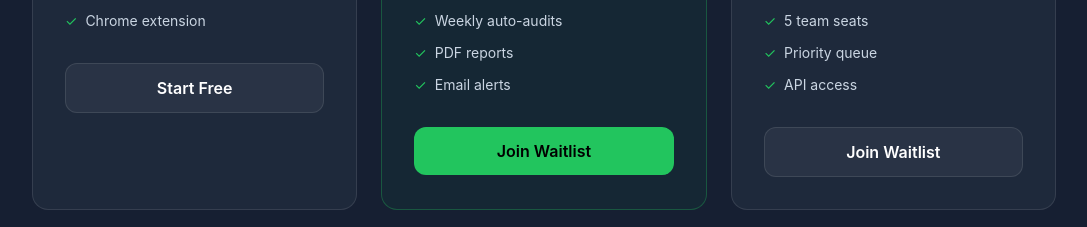
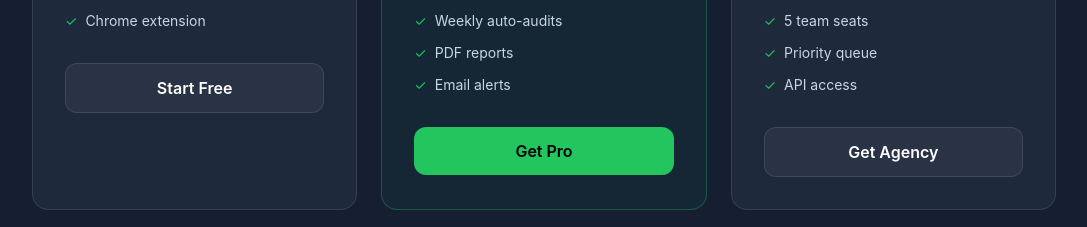
Before and after one commit to rtsubber/Rankpulse, a Next.js app in the folder frontend/: page / in a window 1280 px wide. Shown: the part 1920-2147 px from the top of the page, without its empty margins (96-1183 px from the left). Built offline with nearby package versions, Linux system fonts and the light colour scheme.

Commit message:
Add Stripe payment links to Pro and Agency plans

```diff
--- a/frontend/src/app/page.tsx
+++ b/frontend/src/app/page.tsx
@@ -459,8 +459,8 @@ export default function Home() {
                   "PDF reports",
                   "Email alerts",
                 ],
-                cta: "Join Waitlist",
-                href: "#waitlist",
+                cta: "Get Pro",
+                href: "https://buy.stripe.com/test_14AaEXcvPafh7t3bcr97G02",
                 highlight: true,
               },
               {
@@ -475,8 +475,8 @@ export default function Home() {
                   "Priority queue",
                   "API access",
                 ],
-                cta: "Join Waitlist",
-                href: "#waitlist",
+                cta: "Get Agency",
+                href: "https://buy.stripe.com/test_eVqdR9dzT3QTdRr6Wb97G03",
                 highlight: false,
               },
             ].map((plan) => (
@@ -503,6 +503,8 @@ export default function Home() {
                 </ul>
                 <a
                   href={plan.href}
+                  target={plan.href.startsWith('http') ? '_blank' : undefined}
+                  rel={plan.href.startsWith('http') ? 'noopener noreferrer' : undefined}
                   className={`block w-full py-3 rounded-xl font-semibold transition cursor-pointer text-center ${
                     plan.highlight
                       ? "bg-[#22c55e] text-black hover:bg-[#16a34a]"
```
